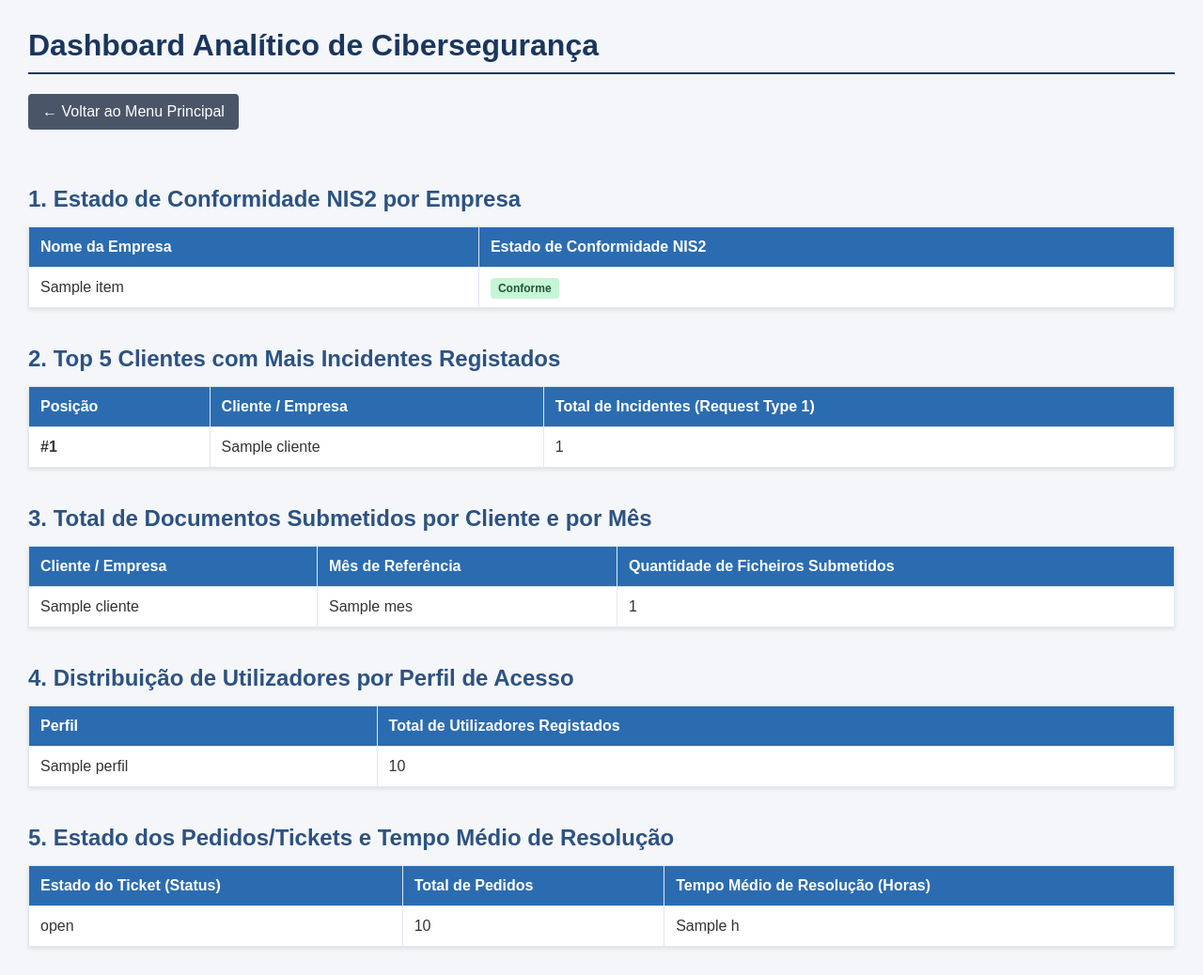
After one commit to CaioNasc18/Ficha8BD, a Django app: template OrionBD/cybersecurity/templates/utilizadores/dashboard.html in a window 1280 px wide. The commit adds this page. Shown: the whole page at 94% size. Run offline with Django 4.2, Linux system fonts and the light colour scheme; the template is opened without the code that fills it: most values are stand-ins (such as "Sample title", 1, 10 or a date in 2020).

Commit message:
Dashboard

```diff
--- /dev/null
+++ b/OrionBD/cybersecurity/templates/utilizadores/dashboard.html
@@ -0,0 +1,147 @@
+<!DOCTYPE html>
+<html lang="pt">
+<head>
+    <meta charset="UTF-8">
+    <title>Dashboard de Cibersegurança - Ficha 9</title>
+    <style>
+        body { font-family: Arial, sans-serif; margin: 30px; background-color: #f4f6f9; color: #333; }
+        h1 { color: #1a365d; border-bottom: 2px solid #1a365d; padding-bottom: 10px; }
+        h2 { color: #2c5282; margin-top: 40px; margin-bottom: 15px; }
+        table { width: 100%; border-collapse: collapse; margin-bottom: 20px; background-color: #fff; box-shadow: 0 2px 4px rgba(0,0,0,0.1); }
+        th, td { padding: 12px; text-align: left; border: 1px solid #e2e8f0; }
+        th { background-color: #2b6cb0; color: white; font-weight: bold; }
+        tr:nth-child(even) { background-color: #f7fafc; }
+        .btn-voltar { display: inline-block; padding: 10px 15px; background-color: #4a5568; color: white; text-decoration: none; border-radius: 4px; margin-bottom: 20px; }
+        .btn-voltar:hover { background-color: #2d3748; }
+        .badge { padding: 4px 8px; border-radius: 4px; font-size: 12px; font-weight: bold; }
+        .conforme { background-color: #c6f6d5; color: #22543d; }
+        .avaliacao { background-color: #feebc8; color: #744210; }
+        .pendente { background-color: #fed7d7; color: #742a2a; }
+    </style>
+</head>
+<body>
+
+    <h1>Dashboard Analítico de Cibersegurança</h1>
+    <a href="{% url 'menu_principal' %}" class="btn-voltar">&larr; Voltar ao Menu Principal</a>
+
+    <!-- 1. Estado de Conformidade NIS2 por Empresa -->
+    <h2>1. Estado de Conformidade NIS2 por Empresa</h2>
+    <table>
+        <thead>
+            <tr>
+                <th>Nome da Empresa</th>
+                <th>Estado de Conformidade NIS2</th>
+            </tr>
+        </thead>
+        <tbody>
+            {% for item in nis2 %}
+            <tr>
+                <td>{{ item.nome_da_empresa }}</td>
+                <td>
+                    {% if item.estado_nis2 == 'Conforme' %}
+                        <span class="badge conforme">Conforme</span>
+                    {% elif item.estado_nis2 == 'Em avaliação' %}
+                        <span class="badge avaliacao">Em avaliação</span>
+                    {% else %}
+                        <span class="badge pendente">Com pendências</span>
+                    {% endif %}
+                </td>
+            </tr>
+            {% empty %}
+            <tr><td colspan="2">Sem dados de conformidade registados.</td></tr>
+            {% endfor %}
+        </tbody>
+    </table>
+
+    <!-- 2. Top 5 Clientes com Mais Incidentes Registados -->
+    <h2>2. Top 5 Clientes com Mais Incidentes Registados</h2>
+    <table>
+        <thead>
+            <tr>
+                <th>Posição</th>
+                <th>Cliente / Empresa</th>
+                <th>Total de Incidentes (Request Type 1)</th>
+            </tr>
+        </thead>
+        <tbody>
+            {% for item in incidentes %}
+            <tr>
+                <td><strong>#{{ forloop.counter }}</strong></td>
+                <td>{{ item.cliente }}</td>
+                <td>{{ item.total_incidentes }}</td>
+            </tr>
+            {% empty %}
+            <tr><td colspan="3">Nenhum incidente de segurança registado até ao momento.</td></tr>
+            {% endfor %}
+        </tbody>
+    </table>
+
+    <!-- 3. Total de Documentos Submetidos por Cliente e por Mês -->
+    <h2>3. Total de Documentos Submetidos por Cliente e por Mês</h2>
+    <table>
+        <thead>
+            <tr>
+                <th>Cliente / Empresa</th>
+                <th>Mês de Referência</th>
+                <th>Quantidade de Ficheiros Submetidos</th>
+            </tr>
+        </thead>
+        <tbody>
+            {% for item in documentos %}
+            <tr>
+                <td>{{ item.cliente }}</td>
+                <td>{{ item.mes }}</td>
+                <td>{{ item.total_documentos }}</td>
+            </tr>
+            {% empty %}
+            <tr><td colspan="3">Nenhum ficheiro/documento anexado aos pedidos.</td></tr>
+            {% endfor %}
+        </tbody>
+    </table>
+
+    <!-- 4. Distribuição de Utilizadores por Perfil -->
+    <h2>4. Distribuição de Utilizadores por Perfil de Acesso</h2>
+    <table>
+        <thead>
+            <tr>
+                <th>Perfil</th>
+                <th>Total de Utilizadores Registados</th>
+            </tr>
+        </thead>
+        <tbody>
+            {% for item in perfis %}
+            <tr>
+                <td>{{ item.perfil }}</td>
+                <td>{{ item.total }}</td>
+            </tr>
+            {% empty %}
+            <tr><td colspan="2">Sem dados de utilizadores na base de dados.</td></tr>
+            {% endfor %}
+        </tbody>
+    </table>
+
+    <!-- 5. Estado dos Pedidos e Tempo Médio de Resolução -->
+    <h2>5. Estado dos Pedidos/Tickets e Tempo Médio de Resolução</h2>
+    <table>
+        <thead>
+            <tr>
+                <th>Estado do Ticket (Status)</th>
+                <th>Total de Pedidos</th>
+                <th>Tempo Médio de Resolução (Horas)</th>
+            </tr>
+        </thead>
+        <tbody>
+            {% for item in tickets %}
+            <tr>
+                <td>{{ item.status }}</td>
+                <td>{{ item.total }}</td>
+                <td>{% if item.tempo_medio_horas %}{{ item.tempo_medio_horas }} h{% else %}N/A (Em aberto){% endif %}</td>
+            </tr>
+            {% empty %}
+            <tr><td colspan="3">Nenhum ticket ou pedido de suporte registado.</td></tr>
+            {% endfor %}
+        </tbody>
+    </table>
+
+</body>
+</html>
--- a/OrionBD/cybersecurity/urls.py
+++ b/OrionBD/cybersecurity/urls.py
@@ -5,12 +5,12 @@ urlpatterns = [
     # =====================================================================
     # 1. ROTA PRINCIPAL (MENU DE ENTRADA)
     # =====================================================================
-    path('', views.menu_principal, name='menu_principal'), # Agora a página inicial é o menu.html
+    path('', views.menu_principal, name='menu_principal'),
 
     # =====================================================================
     # 2. ROTAS DOS UTILIZADORES (MANTIDAS E AJUSTADAS)
     # =====================================================================
-    path('utilizadores/', views.lista_utilizadores, name='lista_utilizadores'), # Movido de '' para 'utilizadores/'
+    path('utilizadores/', views.lista_utilizadores, name='lista_utilizadores'),
     path('utilizadores/novo/', views.gerir_utilizador, name='criar_utilizador'),
     path('utilizadores/editar/<int:id_utilizador>/', views.gerir_utilizador, name='editar_utilizador'),
     path('utilizadores/apagar/<int:id_utilizador>/', views.apagar_utilizador, name='apagar_utilizador'),
@@ -18,9 +18,13 @@ urlpatterns = [
     # =====================================================================
     # 3. ROTAS DOS PEDIDOS / REQUESTS (NOVAS)
     # =====================================================================
-    # Ajuste os nomes das funções (views.listar_pedidos, etc.) se tiver usado nomes diferentes no seu views.py
     path('pedidos/', views.listar_pedidos, name='lista_pedidos'),
     path('pedidos/novo/', views.gerir_pedido, name='criar_pedido'),
     path('pedidos/editar/<int:id_pedido>/', views.gerir_pedido, name='editar_pedido'),
     path('pedidos/apagar/<int:id_pedido>/', views.apagar_pedido, name='apagar_pedido'),
+
+    # =====================================================================
+    # 4. ROTA DO DASHBOARD ANALÍTICO (ADICIONADA PARA A FICHA 9)
+    # =====================================================================
+    path('dashboard/', views.dashboard_estatisticas, name='dashboard_estatisticas'),
 ]
```
Also changed, not shown: OrionBD/cybersecurity/basedados.py (+119 -25 lines), OrionBD/cybersecurity/templates/utilizadores/menu.html (+12 -0 lines), OrionBD/cybersecurity/views.py (+29 -7 lines), OrionBD/cybersecurity/migrations/__init__.py (deleted).
